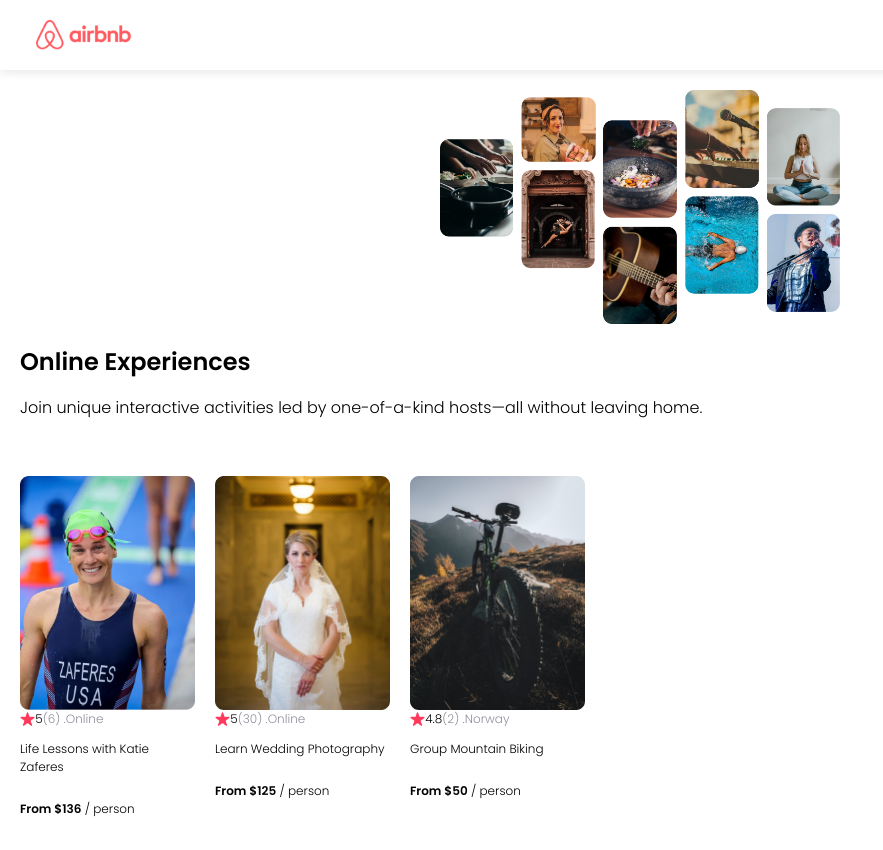
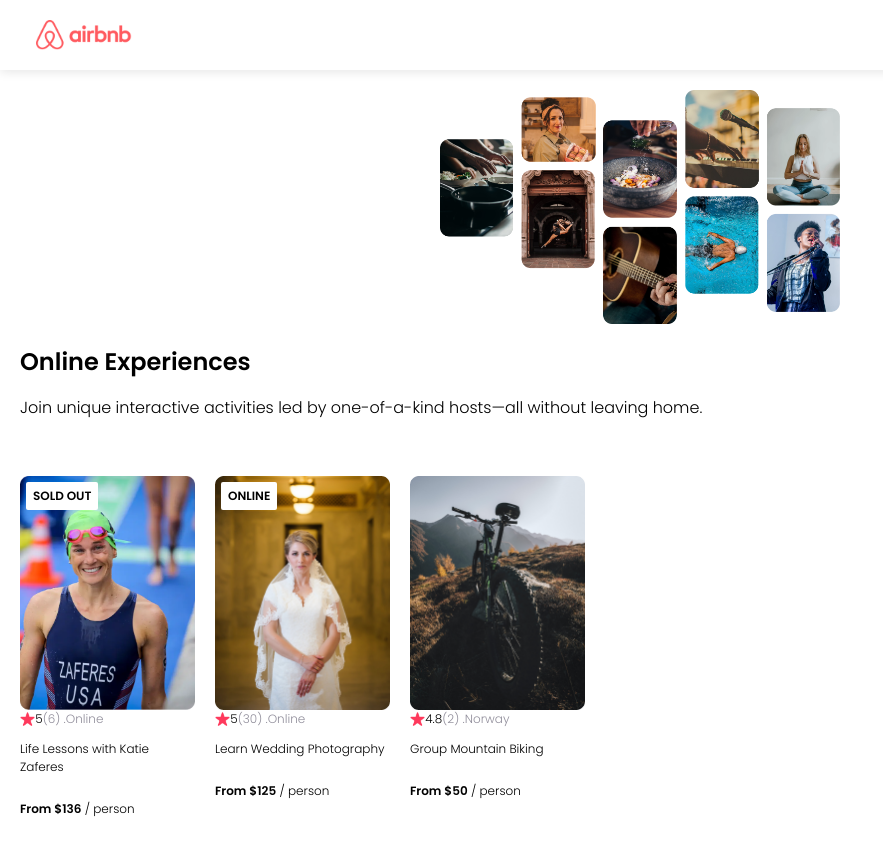
Before and after one commit to xaphaniafox/airbnb, a React (Vite) app: page / in a window 1280 px wide. Shown: the whole page, without its empty margins (0-883 px from the left). Built offline with nearby package versions, Linux system fonts and the light colour scheme.

Commit message:
adding openSpots to the cards

```diff
--- a/src/App.jsx
+++ b/src/App.jsx
@@ -16,6 +16,7 @@
         location = {item.location}
         title = {item.title}
         price = {item.price}
+        openSpots = {item.openSpots}
       />
     )
   })
--- a/src/components/Card.jsx
+++ b/src/components/Card.jsx
@@ -1,6 +1,17 @@
 const Card = (props) => {
+
+  let badgeText
+  if (props.openSpots === 0)
+  {
+    badgeText = "SOLD OUT"
+  } else if (props.location === "Online")
+   {
+    badgeText = "ONLINE"
+   }
+
   return (
     <div className="card">
+      {badgeText && <div className="card--badge">{badgeText}</div>}
       <img src={`src/images/${props.img}`} className="card--image" />
       <div className="card--stats">
         <img src='src/images/star.png' className="card-star" />
--- a/src/style.css
+++ b/src/style.css
@@ -57,6 +57,7 @@
   flex: 0 0 auto;
   display: flex;
   flex-direction: column;
+  position: relative;
 }
 
 .card--image {
@@ -71,3 +72,13 @@
 .card-star {
   height: 14px;
 }
+
+.card--badge {
+  position: absolute;
+  top: 6px;
+  left: 6px;
+  background-color: white;
+  padding: 5px 7px;
+  border-radius: 2px;
+  font-weight: bold;
+}
```
